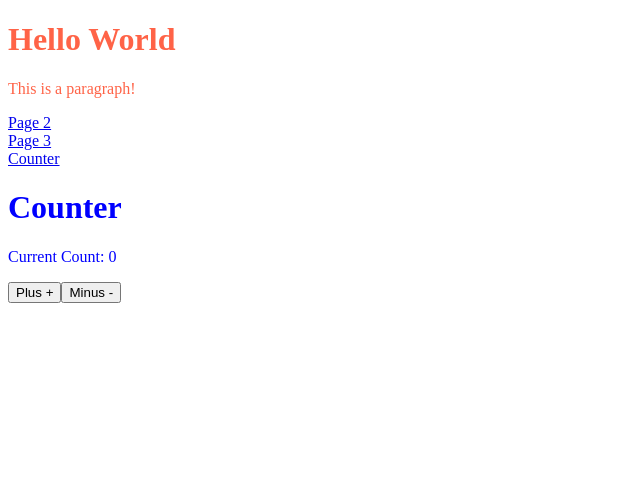
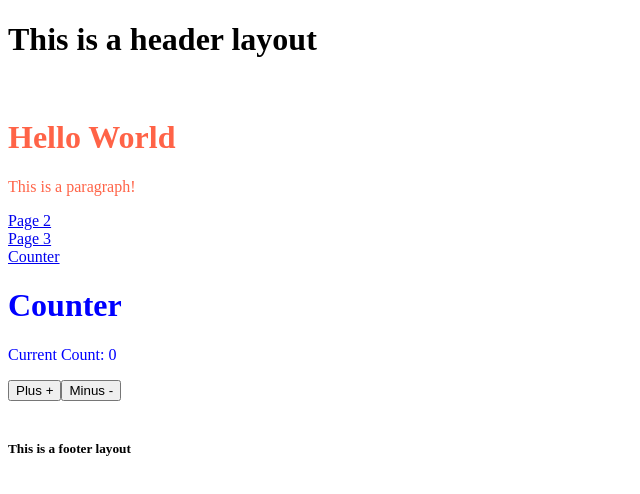
Before and after one commit to sandond77/gatsby_tutorial, a Gatsby site: page / in a window 1280 px wide. Shown: the whole page, without its empty margins (0-640 px from the left). Built offline with nearby package versions, Linux system fonts and the light colour scheme; Gatsby itself is replaced by a stand-in of ours.

Commit message:
end of gatsby layout tutorial @ 46:54

```diff
--- a/gatsby-config.js
+++ b/gatsby-config.js
@@ -6,5 +6,5 @@
 
 module.exports = {
   /* Your site config here */
-  plugins: ['gatsby-plugin-typography']
+  plugins: [`gatsby-plugin-typography`]
 };
--- /dev/null
+++ b/src/layouts/layout.js
@@ -0,0 +1,11 @@
+import React from 'react';
+
+export default ({ children }) => (
+	<div>
+		<h1> This is a header layout </h1>
+		<br />
+		{children}
+		<br />
+		<h5> This is a footer layout</h5>
+	</div>
+)
--- a/src/pages/index.js
+++ b/src/pages/index.js
@@ -1,8 +1,10 @@
 import React from "react"
 import Link from "gatsby-link"
 import Counter from "./counter.js"
+import Layout from "../layouts/layout.js";
 
 export default () =>
+	<Layout>
 		<div style={{color:'tomato'}} >
 			<h1> Hello World </h1>
 			<p> This is a paragraph! </p>
@@ -14,3 +16,4 @@ export default () =>
 			<br />
 			<Counter color="blue"/>
 		</div>
+	</Layout>
```
Lines whose indentation alone changed are shown as unchanged.
